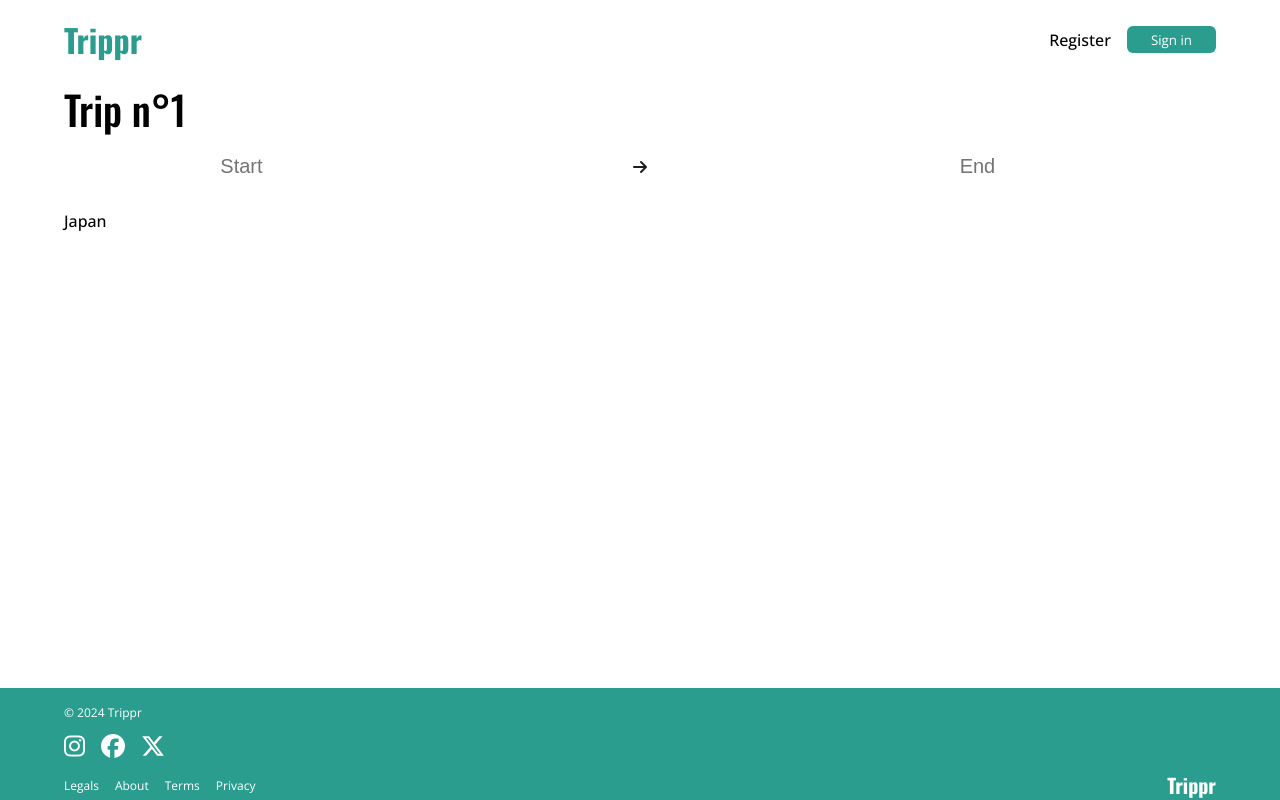
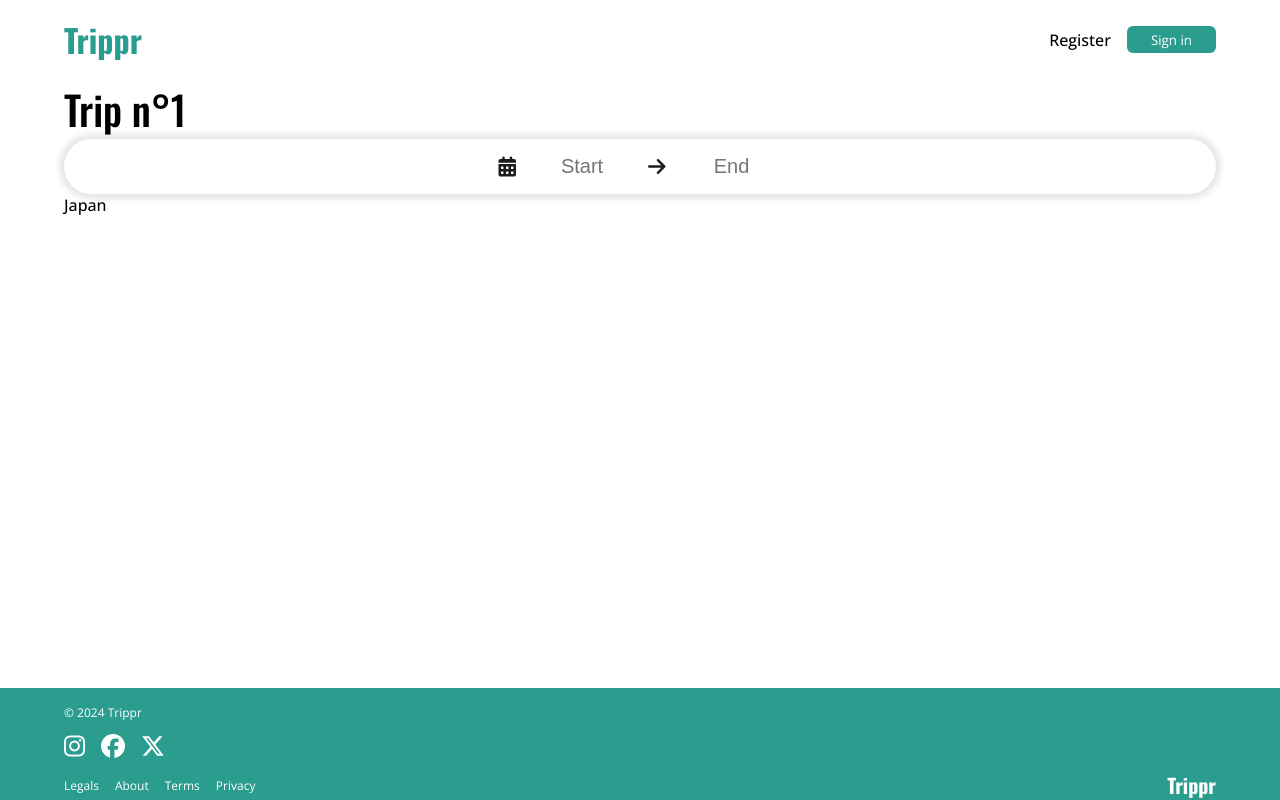
Before and after one commit to Swinae/showcase, a React (Vite) app in the folder FRONT/: page /mytrips/1 in a window 1280 px wide. Built offline with nearby package versions, Linux system fonts and the light colour scheme.

Commit message:
Updated: - Datepicker style

```diff
--- a/FRONT/src/components/DatePicker/DatePicker.tsx
+++ b/FRONT/src/components/DatePicker/DatePicker.tsx
@@ -59,11 +59,5 @@ export function DatePicker(props: DatePickerProps) {
                 moveRangeOnFirstSelection={false}
             />
         </>
-        /*      <div>
-                 <div className='date-picker' css={datePickerStyle}>
-                     <i className="fa-solid fa-calendar-days"></i>
-                     <input className='date-picker-input' type="date" value={start_date}/> <i className="fa-solid fa-arrow-right"></i> <input className='date-picker-input' type="date" value={end_date}/>
-                 </div>
-             </div> */
     )
 }
--- a/FRONT/src/pages/Mytrips/Mytrips.tsx
+++ b/FRONT/src/pages/Mytrips/Mytrips.tsx
@@ -24,6 +24,7 @@ export function MytripsPage() {
     return (
         <>
             <h1>My trips</h1>
+
             <section>
                 <ul
                     css={css`
--- a/FRONT/src/pages/TripDetails/TripDetails.tsx
+++ b/FRONT/src/pages/TripDetails/TripDetails.tsx
@@ -68,26 +68,37 @@ export function TripDetailsPage() {
     `
 
     const dateDisplayStyle = css`
+        .date-display-wrapper {
             display: flex;
             align-items: center;
-        justify-content: space-around;
+            justify-content: center;
+            gap: 1rem;
             width: 100%;
             color: #1d1d1d;
+            border: none;
+            border-radius: 4rem;
+            box-shadow: 0px 0px 6px 5px rgba(0,0,0,0.10);
+            padding: 1rem 0;
+            font-size: 20px;
+        }
 
         & input {
-            font-size: 20px;
+            font-size: inherit;
             border: none;
             outline: none;
             cursor: pointer;
             width: 100px;
             color: #1d1d1d; //TO CHECK: COLOR IS NOT TAKEN INTO ACCOUNT FOR SOME REASON
+            text-align: center;
         }
     `
 
     return (
         <>
+            <div css={dateDisplayStyle}>
                 <h1>{tripInfo?.title}</h1>
-            <div className="date-display-wrapper" css={dateDisplayStyle}>
+                <div className="date-display-wrapper">
+                    <i className="fa-solid fa-calendar-days"></i>
                     <input readOnly type="text" placeholder={tripDates ? `${newStartDate}` : 'Start'} onClick={toggleCalandarVisibility} alt="Select the starting date of your trip" />
                     <i className="fa-solid fa-arrow-right"></i>
                     <input readOnly type="text" placeholder={tripDates ? `${newEndDate}` : 'End'} onClick={toggleCalandarVisibility} alt="Select the ending date of your trip" />
@@ -99,6 +110,8 @@ export function TripDetailsPage() {
                     </div>
                 </div>
                 <p>{tripInfo?.location}</p>
+            </div>
+
         </>
     )
 }
```
Lines whose indentation alone changed are shown as unchanged.
